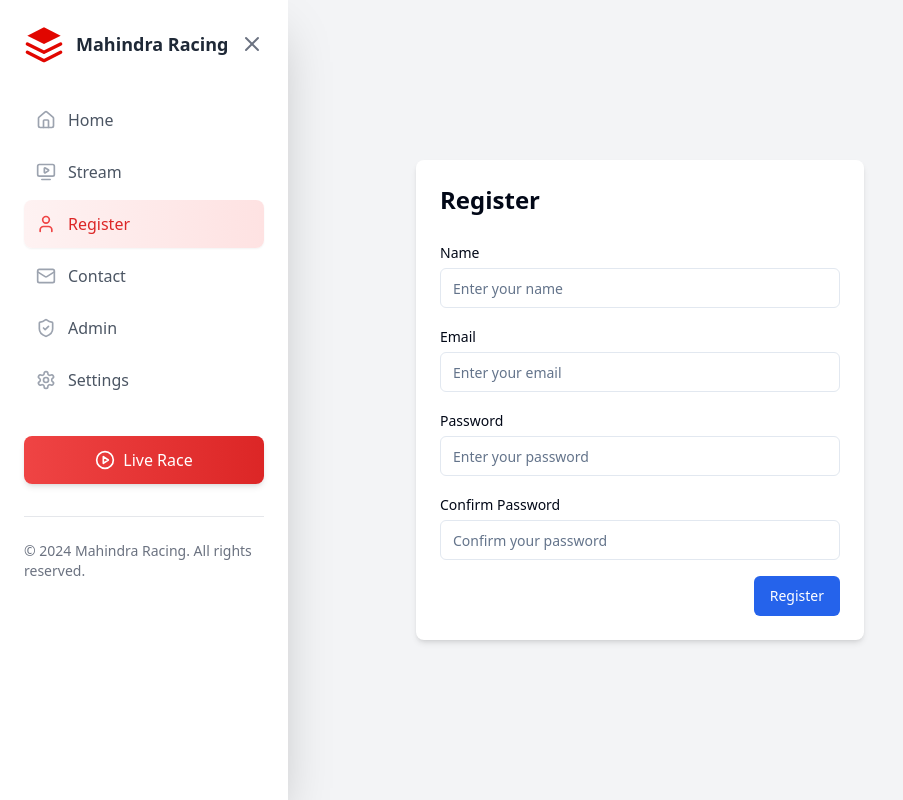
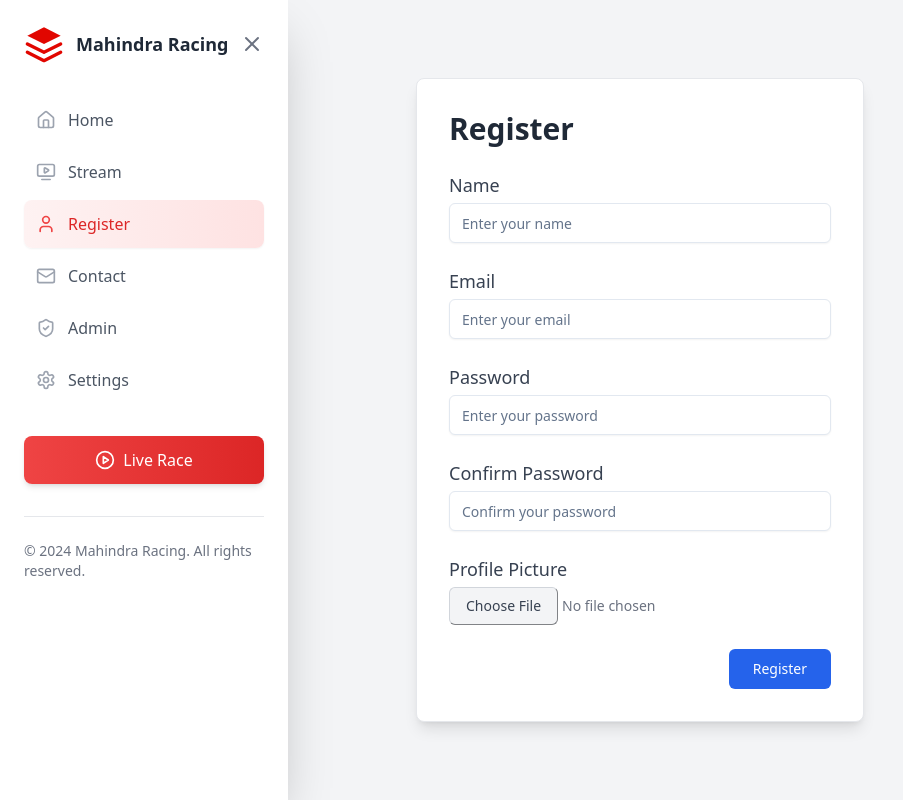
Before and after one commit to mahindraracing/web-dev-sprint-2, a React (Vite) app: page /register in a window 1280 px wide. Shown: the whole page, without its empty margins (0-903 px from the left). Built offline with nearby package versions, Linux system fonts and the light colour scheme.

Commit message:
Post Details - Name Register

```diff
--- a/src/screens/Contact/index.jsx
+++ b/src/screens/Contact/index.jsx
@@ -5,11 +5,11 @@ import { Textarea } from "@/components/ui/textarea";
 import { Label } from "@/components/ui/label";
 import { Card, CardHeader, CardTitle, CardDescription, CardContent } from "@/components/ui/card";
 import { ChevronRight, Mail, Phone, MapPin } from 'lucide-react';
-import { useTheme } from '@/contexts/ThemeContext'; // Import the useTheme hook
+import { useTheme } from '@/contexts/ThemeContext';
 
 export default function ContactPage() {
   const [isSubmitted, setIsSubmitted] = useState(false);
-  const { theme } = useTheme(); // Use the theme from context
+  const { theme } = useTheme();
 
   const handleSubmit = (e) => {
     e.preventDefault();
@@ -32,7 +32,7 @@ export default function ContactPage() {
             <Card className={`bg-${theme === 'dark' ? 'gray-800' : 'white'} border-${theme === 'dark' ? 'gray-700' : 'gray-200'} shadow-lg`}>
               <CardHeader>
                 <CardTitle className={`text-2xl font-bold ${theme === 'dark' ? 'text-gray-100' : 'text-gray-800'}`}>Get in Touch</CardTitle>
-                <CardDescription className={`text-${theme === 'dark' ? 'gray-400' : 'gray-600'}`}>We'd love to hear from you!</CardDescription>
+                <CardDescription className={`text-${theme === 'dark' ? 'gray-400' : 'gray-600'}`}>We&apos;d love to hear from you!</CardDescription>
               </CardHeader>
               <CardContent>
                 <form onSubmit={handleSubmit} className="space-y-4">
@@ -55,7 +55,7 @@ export default function ContactPage() {
                 </form>
                 {isSubmitted && (
                   <div className={`mt-4 p-4 ${theme === 'dark' ? 'bg-green-800 text-green-100' : 'bg-green-100 text-green-800'} rounded-md animate-fade-in-down`}>
-                    Thank you for your message! We'll get back to you soon.
+                    Thank you for your message! We&apos;ll get back to you soon.
                   </div>
                 )}
               </CardContent>
--- a/src/screens/PostDetail/index.jsx
+++ b/src/screens/PostDetail/index.jsx
@@ -1,6 +1,6 @@
 import { useState, useEffect } from 'react';
 import { useParams } from 'react-router-dom';
-import { Avatar, AvatarFallback, AvatarImage } from "@/components/ui/avatar";
+import { Avatar, AvatarFallback } from "@/components/ui/avatar";
 import { Heart, Share2 } from 'lucide-react';
 
 export default function PostDetail() {
@@ -10,6 +10,8 @@ export default function PostDetail() {
   const [newComment, setNewComment] = useState('');
   const [likes, setLikes] = useState(0);
   const [liked, setLiked] = useState(false);
+
+  const userName = sessionStorage.getItem('profileName') || 'User';
 
   useEffect(() => {
     const fetchPost = () => {
@@ -32,7 +34,11 @@ export default function PostDetail() {
 
   const handleAddComment = (e) => {
     e.preventDefault();
-    setComments([...comments, { text: newComment, user: "New User" }]);
+    const newCommentData = {
+      text: newComment,
+      user: userName
+    };
+    setComments([...comments, newCommentData]);
     setNewComment('');
   };
 
@@ -43,7 +49,6 @@ export default function PostDetail() {
       <div className="bg-white shadow-md rounded-lg overflow-hidden mb-6">
         <div className="flex items-center p-4 border-b border-gray-200">
           <Avatar className="h-12 w-12">
-            <AvatarImage src={post.author.avatar} />
             <AvatarFallback>{post.author.name[0]}</AvatarFallback>
           </Avatar>
           <div className="ml-4">
@@ -78,8 +83,7 @@ export default function PostDetail() {
           {comments.map((comment, index) => (
             <div key={index} className="flex items-start space-x-3 bg-white border border-gray-200 rounded-lg shadow-sm p-4">
               <Avatar className="h-10 w-10">
-                <AvatarImage src="https://via.placeholder.com/64" />
-                <AvatarFallback>NU</AvatarFallback>
+                <AvatarFallback>{comment.user[0]}</AvatarFallback>
               </Avatar>
               <div className="flex-1">
                 <p className="font-semibold text-gray-800">{comment.user}</p>
@@ -90,8 +94,7 @@ export default function PostDetail() {
         </div>
         <form onSubmit={handleAddComment} className="mt-6 flex items-start space-x-3">
           <Avatar className="h-10 w-10">
-            <AvatarImage src="https://via.placeholder.com/64" />
-            <AvatarFallback>NU</AvatarFallback>
+            <AvatarFallback>{userName[0]}</AvatarFallback>
           </Avatar>
           <div className="flex-1">
             <textarea
--- a/src/screens/RegisterPage/index.jsx
+++ b/src/screens/RegisterPage/index.jsx
@@ -9,7 +9,19 @@ const RegisterPage = () => {
   const [email, setEmail] = useState('');
   const [password, setPassword] = useState('');
   const [confirmPassword, setConfirmPassword] = useState('');
+  const [profilePicture, setProfilePicture] = useState(null);
   const navigate = useNavigate();
+
+  const handleFileChange = (e) => {
+    const file = e.target.files[0];
+    if (file) {
+      const reader = new FileReader();
+      reader.onloadend = () => {
+        setProfilePicture(reader.result);
+      };
+      reader.readAsDataURL(file);
+    }
+  };
 
   const handleRegister = () => {
     if (name.trim() === '' || email.trim() === '' || password === '' || confirmPassword === '') {
@@ -25,61 +37,82 @@ const RegisterPage = () => {
     sessionStorage.setItem('profileName', name);
     sessionStorage.setItem('email', email);
     sessionStorage.setItem('password', password);
-
+    if (profilePicture) {
+      sessionStorage.setItem('profilePicture', profilePicture);
+    }
 
     navigate('/settings');
   };
 
   return (
     <div className="flex items-center justify-center min-h-screen bg-gray-100">
-      <div className="w-full max-w-md p-6 bg-white rounded-lg shadow-md">
-        <h1 className="text-2xl font-semibold mb-6">Register</h1>
-        <div className="space-y-4">
+      <div className="w-full max-w-md p-8 bg-white rounded-lg shadow-lg border border-gray-200">
+        <h1 className="text-3xl font-bold mb-6 text-gray-800">Register</h1>
+        <div className="space-y-6">
           <div>
-            <Label htmlFor="name">Name</Label>
+            <Label htmlFor="name" className="text-lg font-medium text-gray-700">Name</Label>
             <Input
               id="name"
               value={name}
               onChange={(e) => setName(e.target.value)}
               placeholder="Enter your name"
-              className="mt-1"
+              className="mt-1 p-3 border rounded-md shadow-sm focus:ring-2 focus:ring-blue-500"
             />
           </div>
           <div>
-            <Label htmlFor="email">Email</Label>
+            <Label htmlFor="email" className="text-lg font-medium text-gray-700">Email</Label>
             <Input
               id="email"
               type="email"
               value={email}
               onChange={(e) => setEmail(e.target.value)}
               placeholder="Enter your email"
-              className="mt-1"
+              className="mt-1 p-3 border rounded-md shadow-sm focus:ring-2 focus:ring-blue-500"
             />
           </div>
           <div>
-            <Label htmlFor="password">Password</Label>
+            <Label htmlFor="password" className="text-lg font-medium text-gray-700">Password</Label>
             <Input
               id="password"
               type="password"
               value={password}
               onChange={(e) => setPassword(e.target.value)}
               placeholder="Enter your password"
-              className="mt-1"
+              className="mt-1 p-3 border rounded-md shadow-sm focus:ring-2 focus:ring-blue-500"
             />
           </div>
           <div>
-            <Label htmlFor="confirmPassword">Confirm Password</Label>
+            <Label htmlFor="confirmPassword" className="text-lg font-medium text-gray-700">Confirm Password</Label>
             <Input
               id="confirmPassword"
               type="password"
               value={confirmPassword}
               onChange={(e) => setConfirmPassword(e.target.value)}
               placeholder="Confirm your password"
-              className="mt-1"
+              className="mt-1 p-3 border rounded-md shadow-sm focus:ring-2 focus:ring-blue-500"
             />
           </div>
-          <div className="flex justify-end mt-6">
-            <Button onClick={handleRegister} className="bg-blue-600 text-white hover:bg-blue-700 transition">
+          <div>
+            <Label htmlFor="profilePicture" className="text-lg font-medium text-gray-700">Profile Picture</Label>
+            <input
+              id="profilePicture"
+              type="file"
+              accept="image/*"
+              onChange={handleFileChange}
+              className="mt-1 block w-full text-sm text-gray-500 file:py-2 file:px-4 file:border file:border-gray-300 file:rounded-md file:text-sm file:font-medium file:bg-gray-100 file:text-gray-700 hover:file:bg-gray-200"
+            />
+            {profilePicture && (
+              <div className="mt-4 flex justify-center">
+                <img
+                  src={profilePicture}
+                  alt="Profile Preview"
+                  className="w-32 h-32 object-cover rounded-full border border-gray-300 shadow-md"
+                />
+              </div>
+            )}
+          </div>
+          <div className="flex justify-end">
+            <Button onClick={handleRegister} className="bg-blue-600 text-white hover:bg-blue-700 transition duration-300 px-6 py-3 rounded-md">
               Register
             </Button>
           </div>
--- a/src/screens/Settings/index.jsx
+++ b/src/screens/Settings/index.jsx
@@ -20,23 +20,23 @@ export default function SettingsPage() {
   const [profileName, setProfileName] = useState('');
   const [email, setEmail] = useState('');
   const [notifications, setNotifications] = useState(true);
-
-
   const [currentPassword, setCurrentPassword] = useState('');
   const [showPassword, setShowPassword] = useState(false);
+  const [profilePicture, setProfilePicture] = useState(null);
 
   useEffect(() => {
-
     const storedName = sessionStorage.getItem('profileName') || '';
     const storedEmail = sessionStorage.getItem('email') || '';
     const storedPassword = sessionStorage.getItem('password') || '';
+    const storedPicture = sessionStorage.getItem('profilePicture') || '';
+
     setProfileName(storedName);
     setEmail(storedEmail);
     setCurrentPassword(storedPassword);
+    setProfilePicture(storedPicture);
   }, []);
 
   const handleSave = () => {
-
     sessionStorage.setItem('profileName', profileName);
     sessionStorage.setItem('email', email);
 
@@ -75,28 +75,60 @@ export default function SettingsPage() {
       {activeTab === 'account' && (
         <section>
           <h2 className="text-2xl font-semibold mb-4">Account Settings</h2>
-          <div className="space-y-4">
+          <div className="space-y-6">
+            <div className="flex flex-col items-center">
+              {profilePicture && (
+                <img
+                  src={profilePicture}
+                  alt="Profile"
+                  className="w-24 h-24 rounded-full border border-gray-300 object-cover mb-4"
+                />
+              )}
+              <div>
+                <Label htmlFor="profilePicture" className="text-lg font-medium text-gray-700">Change Profile Picture</Label>
+                <input
+                  id="profilePicture"
+                  type="file"
+                  accept="image/*"
+                  onChange={(e) => {
+                    const file = e.target.files[0];
+                    if (file) {
+                      const reader = new FileReader();
+                      reader.onloadend = () => {
+                        const base64String = reader.result;
+                        sessionStorage.setItem('profilePicture', base64String);
+                        setProfilePicture(base64String);
+                      };
+                      reader.readAsDataURL(file);
+                    }
+                  }}
+                  className="mt-1 block w-full text-sm text-gray-500 file:py-2 file:px-4 file:border file:border-gray-300 file:rounded-md file:text-sm file:font-medium file:bg-gray-100 file:text-gray-700 hover:file:bg-gray-200"
+                />
+              </div>
+            </div>
             <div>
-              <Label htmlFor="profileName">Name</Label>
+              <Label htmlFor="profileName" className="text-lg font-medium text-gray-700">Name</Label>
               <Input
                 id="profileName"
                 value={profileName}
                 onChange={(e) => setProfileName(e.target.value)}
                 placeholder="Enter your name"
+                className="mt-1 p-3 border rounded-md shadow-sm focus:ring-2 focus:ring-blue-500"
               />
             </div>
             <div>
-              <Label htmlFor="email">Email</Label>
+              <Label htmlFor="email" className="text-lg font-medium text-gray-700">Email</Label>
               <Input
                 id="email"
                 type="email"
                 value={email}
                 onChange={(e) => setEmail(e.target.value)}
                 placeholder="Enter your email"
+                className="mt-1 p-3 border rounded-md shadow-sm focus:ring-2 focus:ring-blue-500"
               />
             </div>
             <div>
-              <Label htmlFor="language">Language</Label>
+              <Label htmlFor="language" className="text-lg font-medium text-gray-700">Language</Label>
               <Select value={language} onValueChange={setLanguage}>
                 <SelectTrigger>
                   <SelectValue placeholder="Select a language" />
@@ -111,7 +143,7 @@ export default function SettingsPage() {
               </Select>
             </div>
             <div>
-              <Label htmlFor="currentPassword">Current Password</Label>
+              <Label htmlFor="currentPassword" className="text-lg font-medium text-gray-700">Current Password</Label>
               <div className="relative">
                 <Input
                   id="currentPassword"
@@ -119,11 +151,12 @@ export default function SettingsPage() {
                   value={currentPassword}
                   readOnly
                   placeholder="Your current password"
+                  className="mt-1 p-3 border rounded-md shadow-sm focus:ring-2 focus:ring-blue-500"
                 />
                 <button
                   type="button"
                   onClick={togglePasswordVisibility}
-                  className="absolute inset-y-0 right-0 flex items-center px-2"
+                  className="absolute inset-y-0 right-0 flex items-center px-3"
                 >
                   {showPassword ? (
                     <svg className="w-5 h-5 text-gray-500" fill="none" stroke="currentColor" viewBox="0 0 24 24" xmlns="http://www.w3.org/2000/svg">
```
Also changed, not shown: src/components/TwitchStyleChat.jsx (+8 -9 lines).
